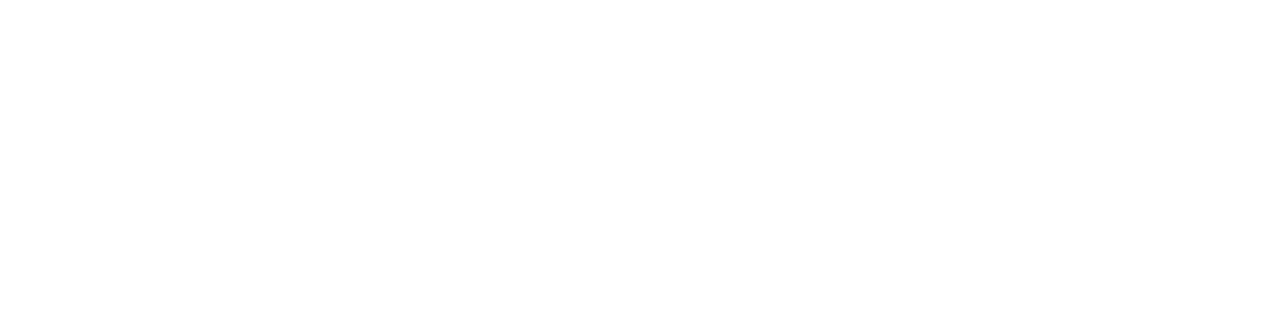
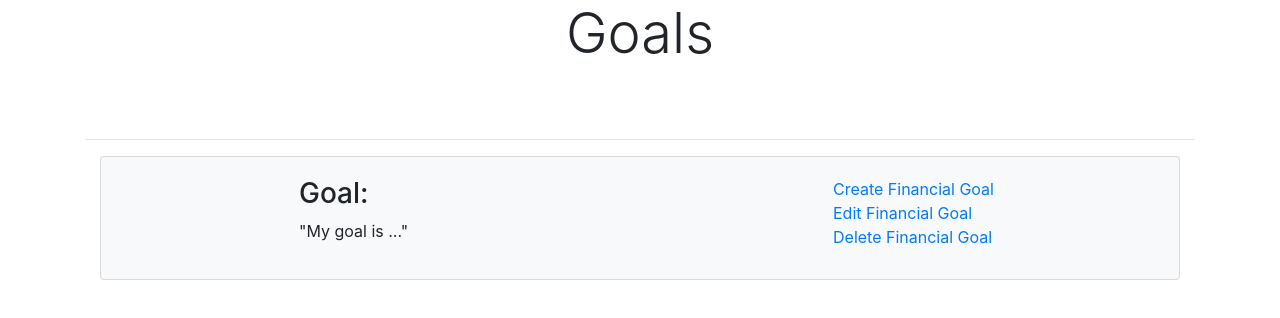
Before and after one commit to gutierya/FinancialPlanner, a React (Create React App) app in the folder frontend/: page /Goalview in a window 1280 px wide. Shown: the top 318 px of the page. Built offline with nearby package versions, Linux system fonts and the light colour scheme.

Commit message:
added goal dash

```diff
--- a/frontend/src/App.js
+++ b/frontend/src/App.js
@@ -1,56 +1,27 @@
-import logo from './logo.svg';
-import React, { Component } from 'react';
-import Contact from './Contact';
-import Home from './Home';
-import Toolbar from '@material-ui/core/Toolbar';
-import TypoGraphy from '@material-ui/core/Typography'
-import Navbar from './Navbar';
-import { BrowserRouter as Router, Route, Switch} from 'react-router-dom';
-
-/*
-function App() {
-  return (
-    <div className="App">
-      <header className="App-header">
-        <img src={logo} className="App-logo" alt="logo" />
-        <p>
-          Edit <code>src/App.js</code> and save to reload.
-        </p>
-        <WelcomeMessage />
-        <a
-          className="App-link"
-          href="https://youtube.com"
-          target="_blank"
-          rel="noopener noreferrer"
-        >
-          Learn React
-        </a>
-      </header>
-    </div>
-  )
-}
-*/
+import logo from "./logo.svg";
+import React, { Component } from "react";
+import Contact from "./Contact";
+import Home from "./Home";
+import Toolbar from "@material-ui/core/Toolbar";
+import TypoGraphy from "@material-ui/core/Typography";
+import Navbar from "./Navbar";
+import { BrowserRouter as Router, Route, Switch } from "react-router-dom";
+import Dashboard from "./components/GoalView";
+import GoalView from "./components/GoalView";
+import "bootstrap/dist/css/bootstrap.min.css";
 
 class App extends Component {
   render() {
     return (
       <Router>
         <Switch>
-          <Route path = '/' exact = {true} component={Home}/>
-          <Route path = '/Contact' exact={true} component = {Contact}/>
+          <Route path="/" exact={true} component={Home} />
+          <Route path="/Contact" exact={true} component={Contact} />
+          <Route path="/Goalview" exact={true} component={GoalView} />
         </Switch>
       </Router>
-    )
+    );
   }
 }
 
-/* const App = () => {
-	return (
-		<div className="App">
-			<Navbar />
-
-		</div>
-	);
-}; */
-
 export default App;
--- a/frontend/src/Home.js
+++ b/frontend/src/Home.js
@@ -1,19 +1,19 @@
-import React, { Component } from 'react';
-import './App.css';
-import Navbar from './Navbar';
+import React, { Component } from "react";
+import "./App.css";
+import Navbar from "./Navbar";
 
-import { Link } from 'react-router-dom';
+import { Link } from "react-router-dom";
 
-import Button from '@material-ui/core/Button';
+import Button from "@material-ui/core/Button";
+import GoalView from "./components/GoalView";
 
 class Home extends Component {
   render() {
     return (
       <div>
-                <Navbar/>
+        <Navbar />
 
-
-
+        <GoalView />
       </div>
     );
   }
--- a/frontend/src/Navbar.js
+++ b/frontend/src/Navbar.js
@@ -1,17 +1,16 @@
-import React, { useState } from 'react';
-import { makeStyles } from '@material-ui/core/styles';
-import AppBar from '@material-ui/core/AppBar';
-import Toolbar from '@material-ui/core/Toolbar';
-import Typography from '@material-ui/core/Typography';
-import IconButton from '@material-ui/core/IconButton';
-import Button from '@material-ui/core/Button';
-import MenuIcon from '@material-ui/icons/Menu';
-import ModalDialog from '@material-ui/core/Modal';
-import Contact from './Contact';
-import { Link } from 'react-router-dom';
+import React, { useState } from "react";
+import { makeStyles } from "@material-ui/core/styles";
+import AppBar from "@material-ui/core/AppBar";
+import Toolbar from "@material-ui/core/Toolbar";
+import Typography from "@material-ui/core/Typography";
+import IconButton from "@material-ui/core/IconButton";
+import Button from "@material-ui/core/Button";
+import MenuIcon from "@material-ui/icons/Menu";
+import ModalDialog from "@material-ui/core/Modal";
+import Contact from "./Contact";
+import { Link } from "react-router-dom";
 
-
-const useStyles = makeStyles(theme => ({
+const useStyles = makeStyles((theme) => ({
   menuButton: {
     marginRight: theme.spacing(2),
   },
@@ -33,7 +32,7 @@
   };
 
   return (
-    <AppBar style = {{background:'#2E3B55'}} position="static">
+    <AppBar style={{ background: "#2E3B55" }} position="static">
       <Toolbar>
         <IconButton
           edge="start"
@@ -44,18 +43,20 @@
           <MenuIcon />
         </IconButton>
 
-        <Typography color = "inherit" variant="h6" className={classes.title}>
-          <Link to = "/">SpyGlass</Link>
+        <Typography color="inherit" variant="h6" className={classes.title}>
+          <Link to="/">SpyGlass</Link>
         </Typography>
 
-        <Button color = "inherit" onClick={handleOpen}>
+        <Button color="inherit" onClick={handleOpen}>
+          <Link to="/Goalview">Goals Dashboard</Link>
+        </Button>
+
+        <Button color="inherit" onClick={handleOpen}>
           Who We Are
         </Button>
-        <Button color = "link" variant="body2">
-          <Link to = "/Contact">Contact</Link>
+        <Button color="link" variant="body2">
+          <Link to="/Contact">Contact</Link>
         </Button>
-
-
 
         <Button color="inherit" onClick={handleOpen}>
           Signup
@@ -66,5 +67,4 @@
   );
 };
 
-
 export default Navbar;
--- /dev/null
+++ b/frontend/src/components/Button.js
@@ -0,0 +1,24 @@
+import React, { Component } from "react";
+import { Link } from "react-router-dom";
+
+const Button = () => {
+  return (
+    <div>
+      <React.Fragment>
+        <Link to="/addGoal" classname="btn btn-warning">
+          Create Financial Goal
+        </Link>
+        <br></br>
+        <Link to="/addGoal" classname="btn btn-warning">
+          Edit Financial Goal
+        </Link>
+        <br></br>
+        <Link to="/addGoal" classname="btn btn-warning">
+          Delete Financial Goal
+        </Link>
+      </React.Fragment>
+    </div>
+  );
+};
+
+export default Button;
--- /dev/null
+++ b/frontend/src/components/GoalItem.js
@@ -0,0 +1,24 @@
+import React, { Component } from "react";
+import Button from "./Button";
+class GoalItem extends Component {
+  render() {
+    return (
+      <div className="container">
+        <div className="card card-body bg-light mb-3">
+          <div className="row">
+            <div className="col-2"></div>
+            <div className="col-lg-6 col-md-4 col-8">
+              <h3>Goal: </h3>
+              <p>"My goal is ..." </p>
+            </div>
+            <div className="col-md-4 d-none d-lg-block">
+              <Button />
+            </div>
+          </div>
+        </div>
+      </div>
+    );
+  }
+}
+
+export default GoalItem;
--- /dev/null
+++ b/frontend/src/components/GoalView.js
@@ -0,0 +1,28 @@
+import React, { Component } from "react";
+import GoalItem from "./GoalItem";
+import Button from "./Button";
+/*
+class based component that takes props and use life cycle hooks for
+rendering using JSX
+*/
+class GoalView extends Component {
+  render() {
+    return (
+      <div className="projects">
+        <div className="container">
+          <div className="row">
+            <div className="col-md-12">
+              <h1 className="display-4 text-center">Goals</h1>
+              <br />
+              <br />
+              <hr />
+
+              <GoalItem />
+            </div>
+          </div>
+        </div>
+      </div>
+    );
+  }
+}
+export default GoalView;
```
Also changed, not shown: frontend/src/index.js (+7 -7 lines), frontend/src/tests/reportWebVitals.js (renamed from frontend/src/reportWebVitals.js), frontend/src/tests/setupTests.js (renamed from frontend/src/setupTests.js), 2 other files (tests, documents, lock files or other folders). Lines whose indentation alone changed are shown as unchanged.
